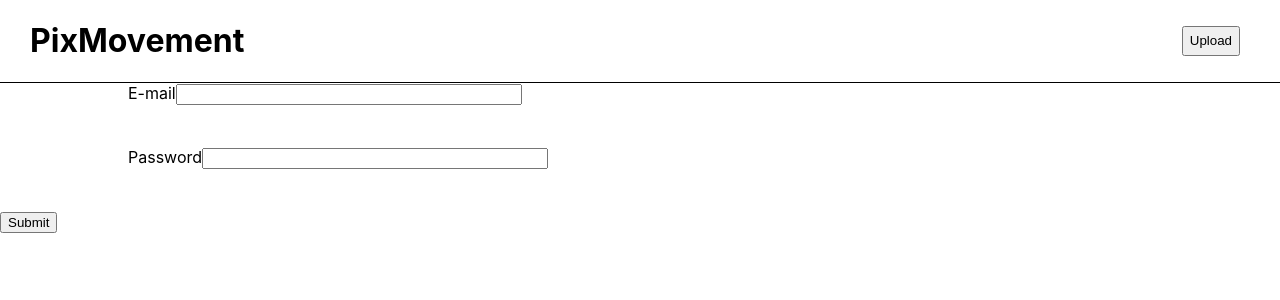
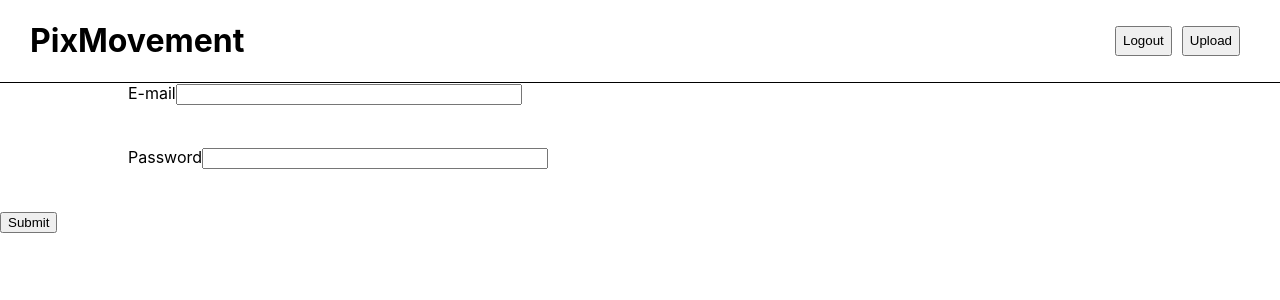
Before and after one commit to indiomedeiros/pixeidos-front-end, a React (Create React App) app: page /login in a window 1280 px wide. Shown: the top 300 px of the page. Built offline with nearby package versions, Linux system fonts and the light colour scheme; sample sign-in values are in the browser's storage.

Commit message:
errors corrections

```diff
--- a/src/Components/Header/Header.js
+++ b/src/Components/Header/Header.js
@@ -5,11 +5,12 @@ import {
   goToSignupPage,
   goToUploudPage,
 } from "../../Coordination/coordination";
+import { logout } from "../../Services/logout";
 import {
   HeaderContainer,
   ButtonTitle,
   ButtonsContainer,
-  ButtonLogin,
+  ButtonLoginLogout,
   ButtonSignup,
   ButtonUploud,
 } from "./styled";
@@ -17,6 +18,7 @@ import {
 export default function Header(props) {
   const history = useHistory();
   const token = localStorage.getItem("token");
+
   return (
     <HeaderContainer>
       <ButtonTitle onClick={() => goToHomePage(history)}>
@@ -24,9 +26,14 @@ export default function Header(props) {
       </ButtonTitle>
       <ButtonsContainer>
         {!token && (
-          <ButtonLogin onClick={() => goTologinPage(history)}>
+          <ButtonLoginLogout onClick={() => goTologinPage(history)}>
             Login
-          </ButtonLogin>
+          </ButtonLoginLogout>
+        )}
+        {token && (
+          <ButtonLoginLogout onClick={() => logout(history)}>
+            Logout
+          </ButtonLoginLogout>
         )}
 
         {!token && (
--- a/src/Components/Header/styled.js
+++ b/src/Components/Header/styled.js
@@ -18,7 +18,7 @@ export const ButtonsContainer = styled.div `
 export const MarginOfButtons = styled.button `
     margin-right: 10px;
 `
-export const ButtonLogin = styled(MarginOfButtons)`
+export const ButtonLoginLogout= styled(MarginOfButtons)`
 
 `
 
--- a/src/Hooks/useRequestGet.js
+++ b/src/Hooks/useRequestGet.js
@@ -13,7 +13,7 @@ export const useRequestGet = () => {
         setResultRequest(response.data);
       })
       .catch((error) => {
-        error.response && alert(error.response.data.error);
+        error.response && alert(error.response.data);
       });
   };
 
--- a/src/Hooks/useRequestPost.js
+++ b/src/Hooks/useRequestPost.js
@@ -1,7 +1,10 @@
 import { useState } from "react";
 import axios from "axios";
+import { goToUserPage } from "../Coordination/coordination";
+import { useHistory } from "react-router";
 
 export const useRequestPost = () => {
+  const history = useHistory();
   const [resultRequest, setResultRequest] = useState();
 
   const requestPost = (entitie, body, token) => {
@@ -13,6 +16,7 @@ export const useRequestPost = () => {
         response.data.token &&
           localStorage.setItem("token", JSON.stringify(response.data.token));
         response.data.token && setResultRequest(response.data);
+        response.data.token && goToUserPage(history);
       })
       .catch((error) => {
         error.response && alert(error.response.data.error);
--- a/src/Pages/HomePage/HomePage.js
+++ b/src/Pages/HomePage/HomePage.js
@@ -2,7 +2,6 @@ import ImageHomePage from "../../Components/ImageHomePage/ImageHomePage";
 import SearchInput from "../../Components/SearchInput/SearchInput";
 import { HomeImageDiv, HomeCardDiv } from "./styled";
 import ImageCard from "../../Components/ImageCard/ImagemCard";
-import { useHistory } from "react-router-dom";
 import { useState } from "react";
 
 import styled from "styled-components";
@@ -18,9 +17,9 @@ const Form = styled.form`
 `;
 
 export default function HomePage() {
-  const [searchData, setSearchData] = useState();
+
+  const [searchData, setSearchData] = useState("a");
   const [resultRequest, requestGet] = useRequestGet();
-  const history = useHistory();
   const token = JSON.parse(localStorage.getItem("token"));
 
   const handleInput = (event) => {
@@ -38,14 +37,17 @@ export default function HomePage() {
       <HomeImageDiv>
         <ImageHomePage />
         <Form onSubmit={searchImage}>
+
           <SearchInput
             name={"search"}
             type={"text"}
             value={searchData}
             onChange={handleInput}
             placeholder={"Search"}
-            pattern=".{1,}"
+            pattern="[A-Za-z].{0,}"
+            title = {"only letters"}
           />
+
         </Form>
       </HomeImageDiv>
       <HomeCardDiv>
--- a/src/Pages/LoginPage.js
+++ b/src/Pages/LoginPage.js
@@ -5,14 +5,14 @@ import { useRequestPost } from "../Hooks/useRequestPost";
 import { loginEntitie } from "../Requests/entities";
 
 export default function LoginPage() {
-  const history = useHistory();
   const [form, handleChange, clearInput] = useForm({ email: "", password: "" });
-  const [requestPost] = useRequestPost();
+  const [resultRequest, requestPost] = useRequestPost();
 
   const loginUser = (event) => {
     event.preventDefault();
     requestPost(loginEntitie, form);
     clearInput();
+
   };
 
   return (
--- a/src/Router/Router.js
+++ b/src/Router/Router.js
@@ -10,24 +10,29 @@ import UserPage from "../Pages/UserPage";
 export default function Router() {
   return (
     <BrowserRouter>
-      <Header />
       <Switch>
         <Route exact path="/">
+          <Header />
           <HomePage />
         </Route>
         <Route exact path="/login">
+          <Header />
           <LoginPage />
         </Route>
         <Route exact path="/signup">
+          <Header />
           <SignupPage />
         </Route>
         <Route exact path="/user">
+          <Header />
           <UserPage />
         </Route>
         <Route exact path="/image/:id">
+          <Header />
           <ImageDetailsPage />
         </Route>
         <Route exact path="/uploud">
+          <Header />
           <UploudPage />
         </Route>
       </Switch>
--- /dev/null
+++ b/src/Services/logout.js
@@ -0,0 +1,6 @@
+import { goTologinPage } from "../Coordination/coordination"
+
+export const logout = (history) => {
+    localStorage.removeItem("token")
+    goTologinPage(history)
+}
```
